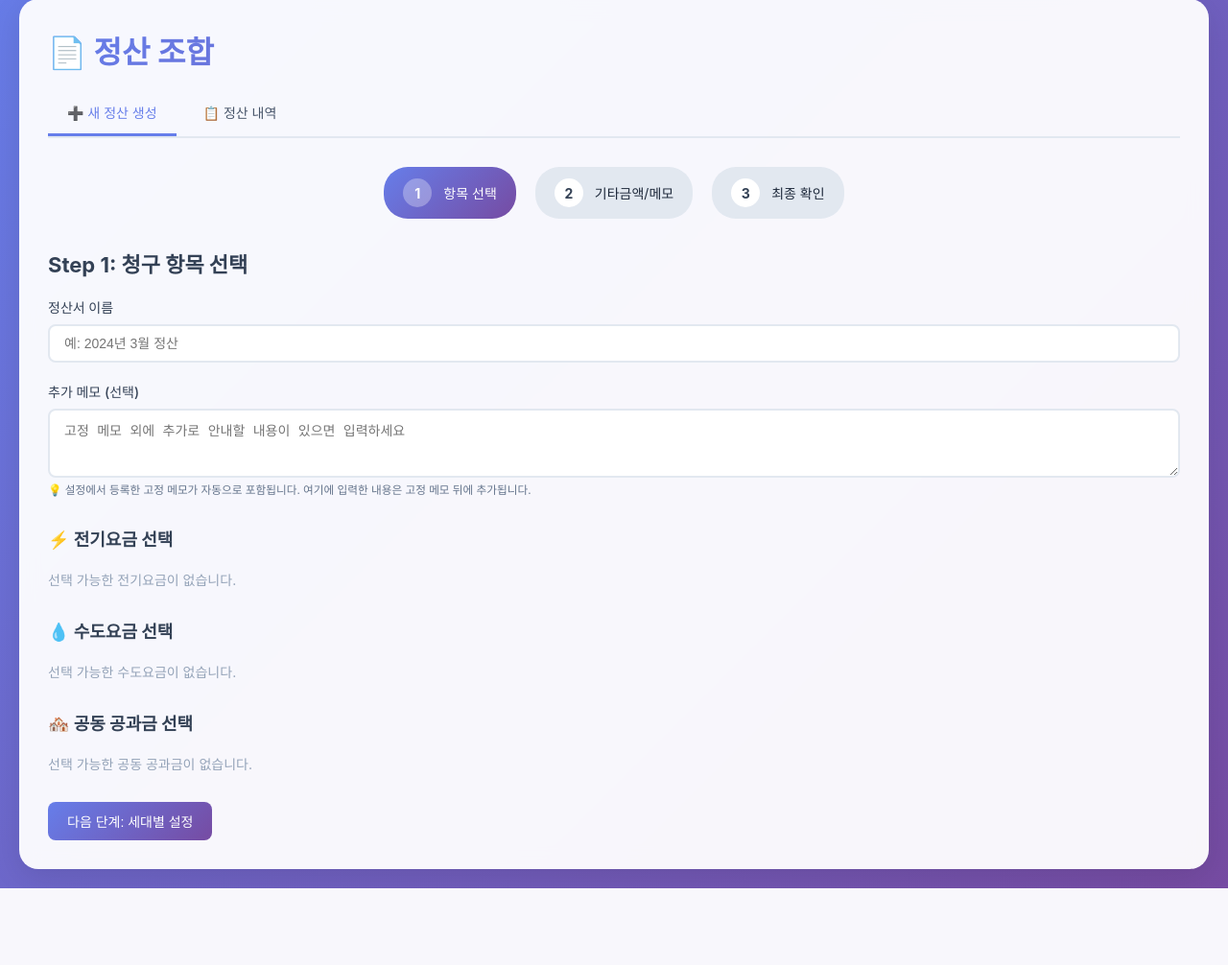
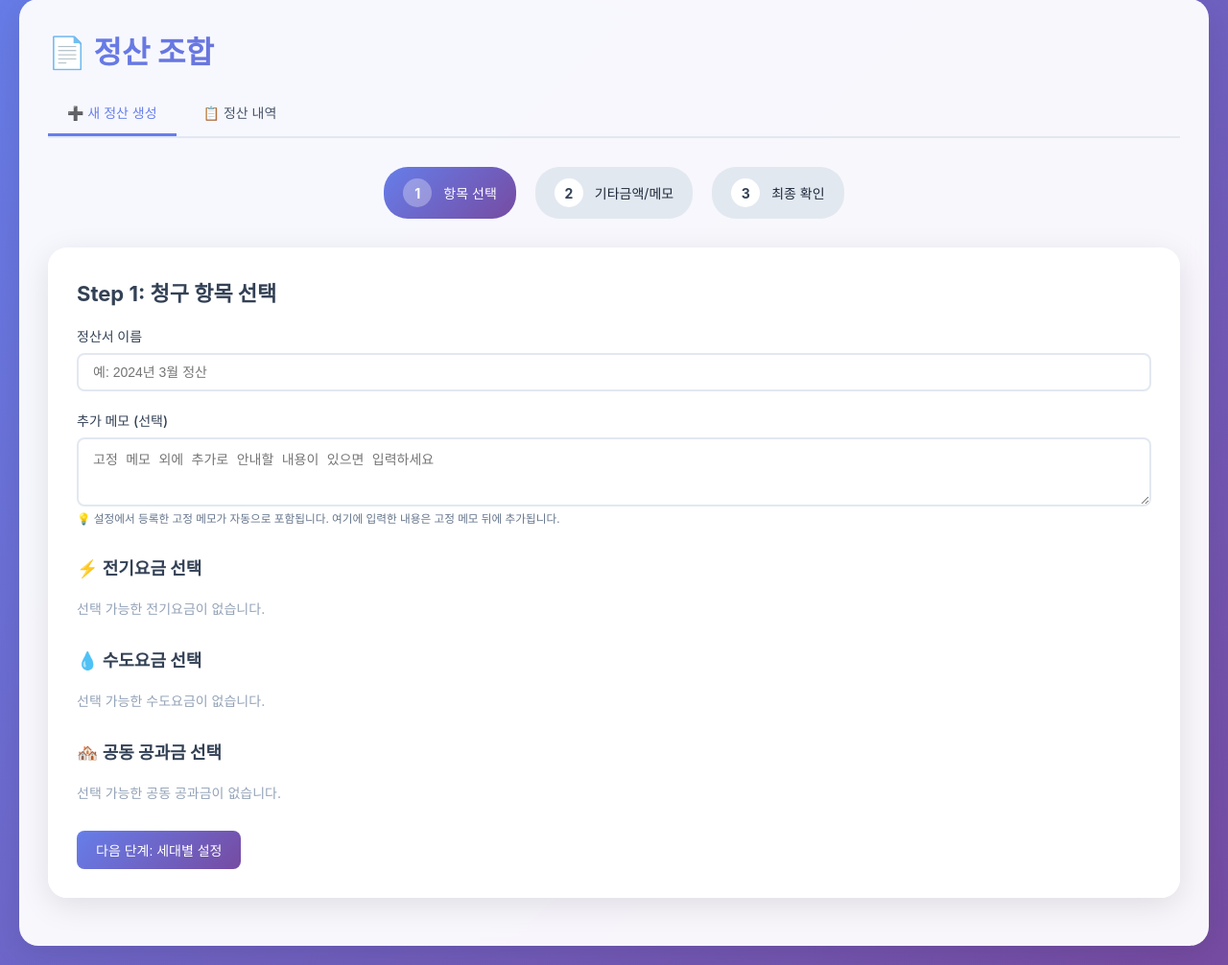
Before and after one commit to InFinity-dev/BillCalculator, a Flask app: page /invoice in a window 1280 px wide. Shown: the part 101-1107 px from the top of the page at 96% size. Before the commit the page ends 1027 px from the top, so only its background shows below. Run offline with Flask 3, Linux system fonts and the light colour scheme; data that the repository does not hold is empty.

Commit message:
content-card 글로벌 CSS 적용

```diff
--- a/templates/invoice.html
+++ b/templates/invoice.html
@@ -145,7 +145,7 @@
                     <span>최종 확인</span>
                 </div>
             </div>
-
+            <div class="content-card" style="margin-bottom:20px;">
                 <!-- Step 1: 항목 선택 -->
                 <div id="step1" class="step-content">
                     <h2>Step 1: 청구 항목 선택</h2>
@@ -367,6 +367,7 @@
                     <div style="margin-top: 30px;display:flex;gap:10px;">
                         <button class="btn btn-secondary" onclick="goToStep2()">이전: 세대별 설정</button>
                         <button class="btn btn-primary" onclick="createInvoiceFinal()">✅ 정산서 생성</button>
+                    </div>
                 </div>
             </div>
         </div>
```
Lines whose indentation alone changed are shown as unchanged.
